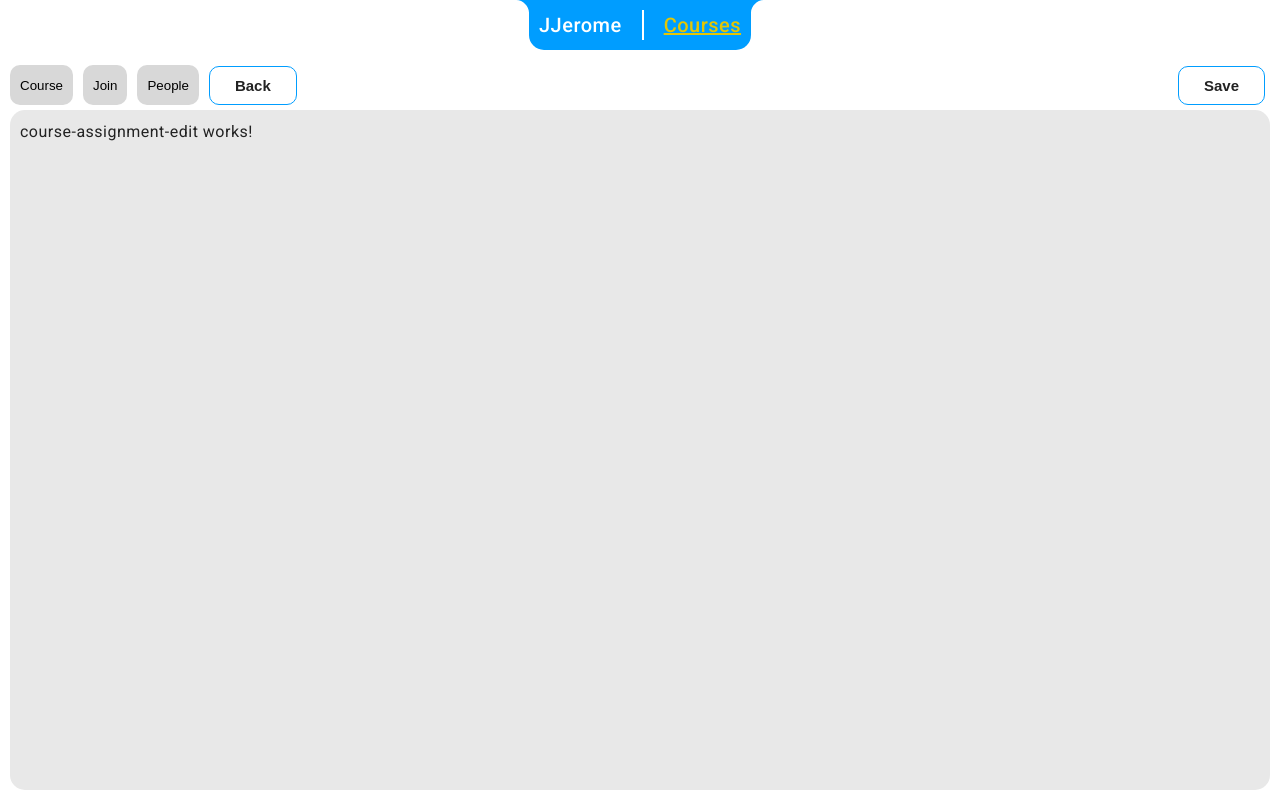
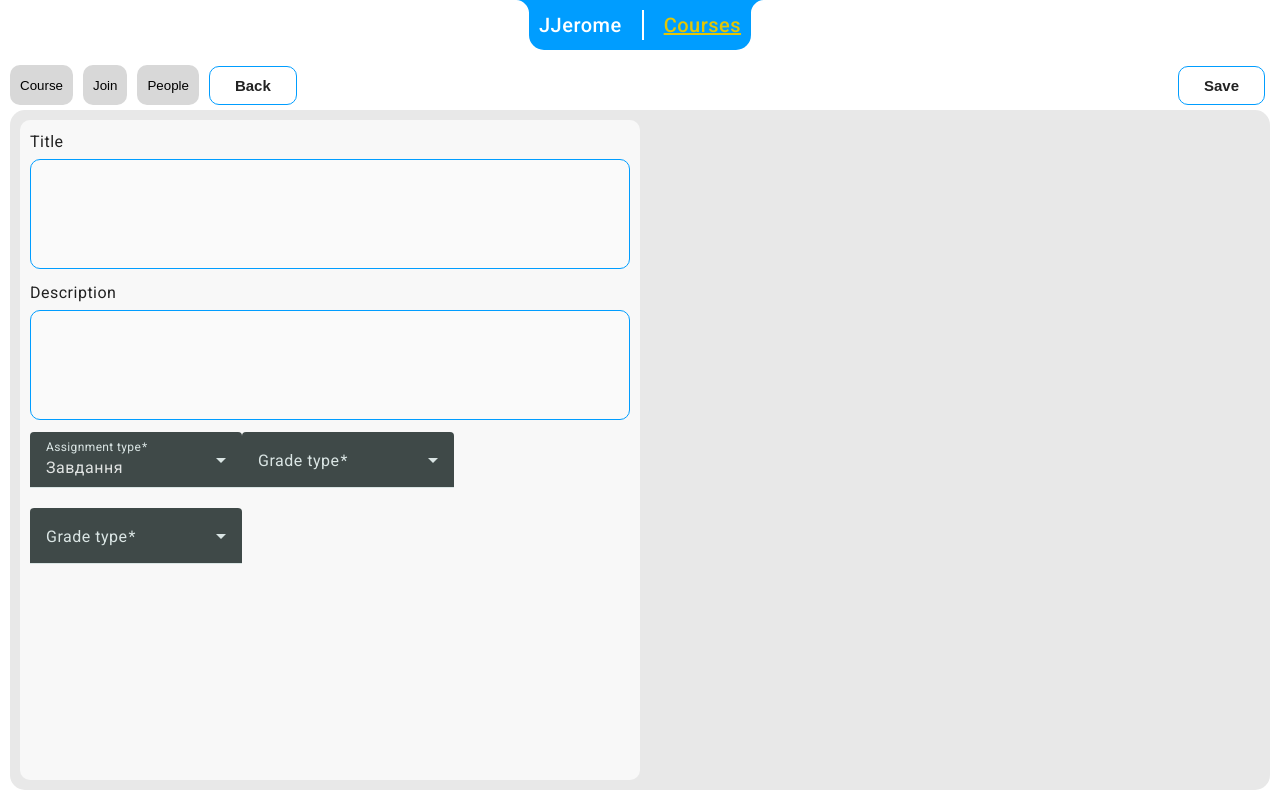
Before and after one commit to PNU-SE-3-team-7/LabControlFrontEnd, an Angular app: page /course/1/assignment/create in a window 1280 px wide. Built offline with nearby package versions, Linux system fonts and the light colour scheme.

Commit message:
[LAB] SOme changes

```diff
--- a/src/app/app.module.ts
+++ b/src/app/app.module.ts
@@ -16,7 +16,7 @@ import {
   AddAttachedLinkDialogComponent
 } from './components/dialogs/add-attached-link-dialog/add-attached-link-dialog.component';
 import {ReactiveFormsModule} from "@angular/forms";
-import {MatFormField} from "@angular/material/form-field";
+import {MatFormField, MatLabel} from "@angular/material/form-field";
 import {MatInput} from "@angular/material/input";
 import {OnViewFocusDirective} from "./components/directives/on-view-focus.directive";
 import {BaseStrokeInputComponent} from './components/inputs/base-stroke-input/base-stroke-input.component';
@@ -33,6 +33,7 @@ import {
 import {CdkDrag, CdkDragHandle, CdkDropList} from "@angular/cdk/drag-drop";
 import {MatIcon} from "@angular/material/icon";
 import {MatTooltip} from "@angular/material/tooltip";
+import {MatOption, MatSelect} from "@angular/material/select";
 
 @NgModule({
   declarations: [
@@ -69,6 +70,9 @@ import {MatTooltip} from "@angular/material/tooltip";
     CdkDragHandle,
     MatTooltip,
     CdkDrag,
+    MatLabel,
+    MatSelect,
+    MatOption,
   ],
   providers: [
     provideAnimationsAsync()
--- a/src/app/models/IAssignment.ts
+++ b/src/app/models/IAssignment.ts
@@ -26,12 +26,52 @@ export enum AssignmentType {
   MATERIAL = "MATERIAL"
 }
 
+export namespace AssignmentType {
+  export const formValues: { value: AssignmentType, name: string }[] = [
+    {
+      value: AssignmentType.ASSIGNMENT,
+      name: "Лабораторна"
+    }, {
+      value: AssignmentType.TASK,
+      name: "Завдання"
+    }, {
+      value: AssignmentType.MATERIAL,
+      name: "Матеріал"
+    },
+  ]
+}
+
 export enum GradeType {
   CONTINUOUS = "CONTINUOUS",
   DISCRETE = "DISCRETE"
 }
 
+export namespace GradeType {
+  export const formValues: { value: GradeType, name: string }[] = [
+    {
+      value: GradeType.CONTINUOUS,
+      name: "Звичайне"
+    }, {
+      value: GradeType.CONTINUOUS,
+      name: "Дискретне"
+    }
+  ]
+}
+
+
 export enum AutoType {
   MANUAL = "MANUAL",
   AUTO = "AUTO"
 }
+
+export namespace AutoType {
+  export const formValues: { value: AutoType, name: string }[] = [
+    {
+      value: AutoType.MANUAL,
+      name: "Звичайне"
+    }, {
+      value: AutoType.AUTO,
+      name: "Автоматичне"
+    }
+  ]
+}
--- a/src/app/pages/course-edit/course-assignment-edit/course-assignment-edit.component.html
+++ b/src/app/pages/course-edit/course-assignment-edit/course-assignment-edit.component.html
@@ -1 +1,42 @@
-<p>course-assignment-edit works!</p>
+<div class="assignment-edit-main">
+  <form class="about-form" *ngIf="assignmentEditForm" [formGroup]="assignmentEditForm">
+    <div class="form-field">
+      <mat-label class="field-label">Title</mat-label>
+      <textarea class="base-input title" [maxLength]="255" formControlName="title"></textarea>
+    </div>
+    <div class="form-field">
+      <mat-label class="field-label">Description</mat-label>
+      <textarea class="base-input description" [maxLength]="255" formControlName="description"></textarea>
+    </div>
+    <div class="states">
+      <mat-form-field class="form-field">
+        <mat-label>Assignment type</mat-label>
+        <mat-select formControlName="type" required>
+          <mat-option *ngFor="let option of AssignmentType.formValues" [value]="option.value">
+            {{ option.name }}
+          </mat-option>
+        </mat-select>
+      </mat-form-field>
+      <mat-form-field class="form-field">
+        <mat-label>Grade type</mat-label>
+        <mat-select formControlName="gradeType" required>
+          <mat-option *ngFor="let option of GradeType.formValues" [value]="option.value">
+            {{ option.name }}
+          </mat-option>
+        </mat-select>
+      </mat-form-field>
+      <mat-form-field class="form-field">
+        <mat-label>Grade type</mat-label>
+        <mat-select formControlName="gradeType" required>
+          <mat-option *ngFor="let option of GradeType.formValues" [value]="option.value">
+            {{ option.name }}
+          </mat-option>
+        </mat-select>
+      </mat-form-field>
+    </div>
+  </form>
+
+  <div class="sub-assignments">
+
+  </div>
+</div>
--- a/src/app/pages/course-edit/course-assignment-edit/course-assignment-edit.component.scss
+++ b/src/app/pages/course-edit/course-assignment-edit/course-assignment-edit.component.scss
@@ -0,0 +1,41 @@
+.assignment-edit-main {
+  display: flex;
+
+  flex-direction: row;
+  justify-content: space-between;
+  align-items: center;
+
+  width: 100%;
+  height: 100%;
+
+  .about-form {
+    box-sizing: border-box;
+    display: flex;
+
+    flex-direction: column;
+
+    max-width: 50%;
+    min-width: 30%;
+    width: 100%;
+
+    height: 100%;
+
+    margin-right: 5px;
+    padding: 10px;
+    border-radius: 10px;
+
+    background: rgba(255, 255, 255, 0.7);
+
+    .form-field {
+      .base-input {
+        margin: 5px 0;
+
+        resize: none;
+      }
+    }
+
+    .title, .description {
+      height: 110px;
+    }
+  }
+}
--- a/src/app/pages/course-edit/course-assignment-edit/course-assignment-edit.component.ts
+++ b/src/app/pages/course-edit/course-assignment-edit/course-assignment-edit.component.ts
@@ -1,6 +1,23 @@
 import {Component, OnInit} from '@angular/core';
 import {ICourseButtonsVisibility, ICourseChildEvents} from "../../course/course.component";
 import {ActivatedRoute} from "@angular/router";
+import {AssignmentType, AutoType, GradeType, IAssignment} from "../../../models/IAssignment";
+import {FormBuilder, FormControl, FormGroup} from "@angular/forms";
+
+interface ICourseAssignmentEditFormType {
+  title: FormControl<string>
+  description: FormControl<string>
+  type: FormControl<AssignmentType>
+  dueDate: FormControl<Date | undefined>
+  visibilityStart: FormControl<Date | undefined>
+  visibilityEnd: FormControl<Date | undefined>
+  visibility: FormControl<boolean>
+  gradeType: FormControl<GradeType>
+  autoType: FormControl<AutoType>
+  maxGrade: FormControl<number>
+  weight: FormControl<number>,
+  threshold: FormControl<number>,
+}
 
 @Component({
   selector: 'app-course-assignment-edit',
@@ -9,10 +26,57 @@ import {ActivatedRoute} from "@angular/router";
 })
 export class CourseAssignmentEditComponent implements ICourseChildEvents, OnInit {
   private courseId: string = '';
+  private assignmentId: string = ''
+  protected assignment: IAssignment = {
+    id: '1',
+    courseId: 'course1',
+    parentId: 'parent1',
+    title: 'Лабораторна №14 JWT',
+    description: 'Продовження виконання 13 лабораторної:\n' +
+      '1. Використати Basic Auth (модуль Flask-HTTPAuth) для реалізації отримання access  jwt-токена тільки для зареєстрованого користувача на сайті. \n' +
+      '2. Розмежуйте доступ до операцій Create, Update, Delete для моделі Todo ( доступ до цих операцій тільки по валідному jwt-токену).\n' +
+      '3. Обробити всі можливі ситуації при виконанні запитів.\n' +
+      '\n' +
+      '4. Протестувати і заскрінити запити за допомогою Postman.\n' +
+      '\n' +
+      '(Опціонально, будуть бонуси) Додати refresh token та операції refresh і revoke для токенів\n',
+    type: AssignmentType.ASSIGNMENT,
+    submissionEnabled: true,
+    updatedDate: new Date('2023-06-01T10:00:00Z'),
+    createdDate: new Date('2023-05-15T12:30:00Z'),
+    dueDate: new Date('2023-06-15T23:59:59Z'),
+    visibilityStart: new Date('2023-06-01T00:00:00Z'),
+    visibilityEnd: new Date('2023-06-30T23:59:59Z'),
+    visibility: true,
+    gradeType: GradeType.CONTINUOUS,
+    autoType: AutoType.MANUAL,
+    maxGrade: 10,
+    weight: 25,
+    threshold: 70,
+    sequence: 1
+  }
+  protected subAssignment: IAssignment[] = []
+
+  protected assignmentEditForm?: FormGroup<ICourseAssignmentEditFormType>
 
   constructor(
     private activatedRoute: ActivatedRoute,
+    private fb: FormBuilder
   ) {
+    this.assignmentEditForm = fb.group<ICourseAssignmentEditFormType>(<ICourseAssignmentEditFormType>{
+      title: new FormControl<string>(""),
+      description: new FormControl<string>(""),
+      type: new FormControl<AssignmentType>(AssignmentType.TASK),
+      dueDate: new FormControl<Date | undefined>(undefined),
+      visibilityStart: new FormControl<Date | undefined>(undefined),
+      visibilityEnd: new FormControl<Date | undefined>(undefined),
+      visibility: new FormControl<boolean>(false),
+      gradeType: new FormControl<GradeType>(GradeType.DISCRETE),
+      autoType: new FormControl<AutoType>(AutoType.MANUAL),
+      maxGrade: new FormControl<number>(10),
+      weight: new FormControl<number>(1),
+      threshold: new FormControl<number>(0),
+    })
   }
 
   ngOnInit(): void {
@@ -29,6 +93,11 @@ export class CourseAssignmentEditComponent implements ICourseChildEvents, OnInit
   }
 
   onSaveButtonClicked(): void {
-    console.log("save" + this.courseId);
+    console.log(this.assignmentEditForm?.controls.title.value)
+    console.log(this.assignmentEditForm?.controls.description.value)
+    console.log(this.assignmentEditForm?.controls.type.value)
   }
+
+  protected readonly AssignmentType = AssignmentType;
+  protected readonly GradeType = GradeType;
 }
```
